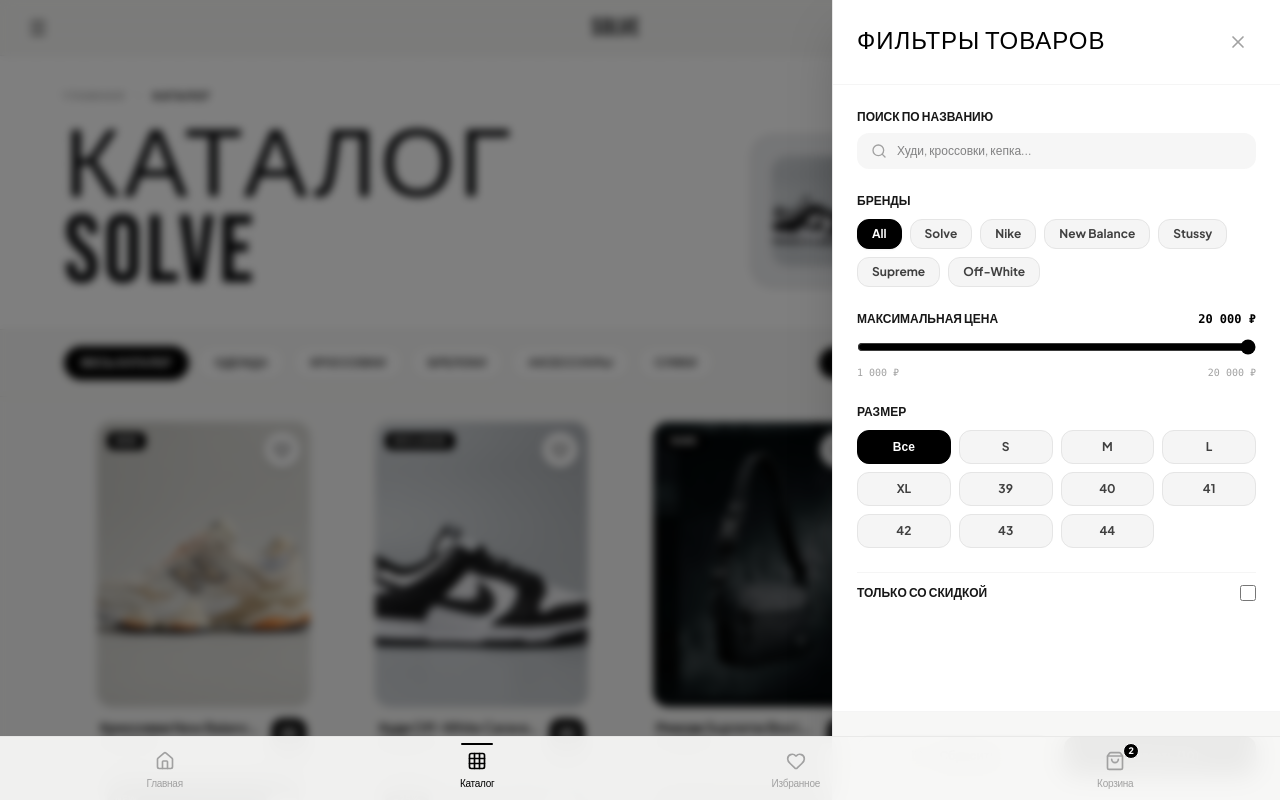
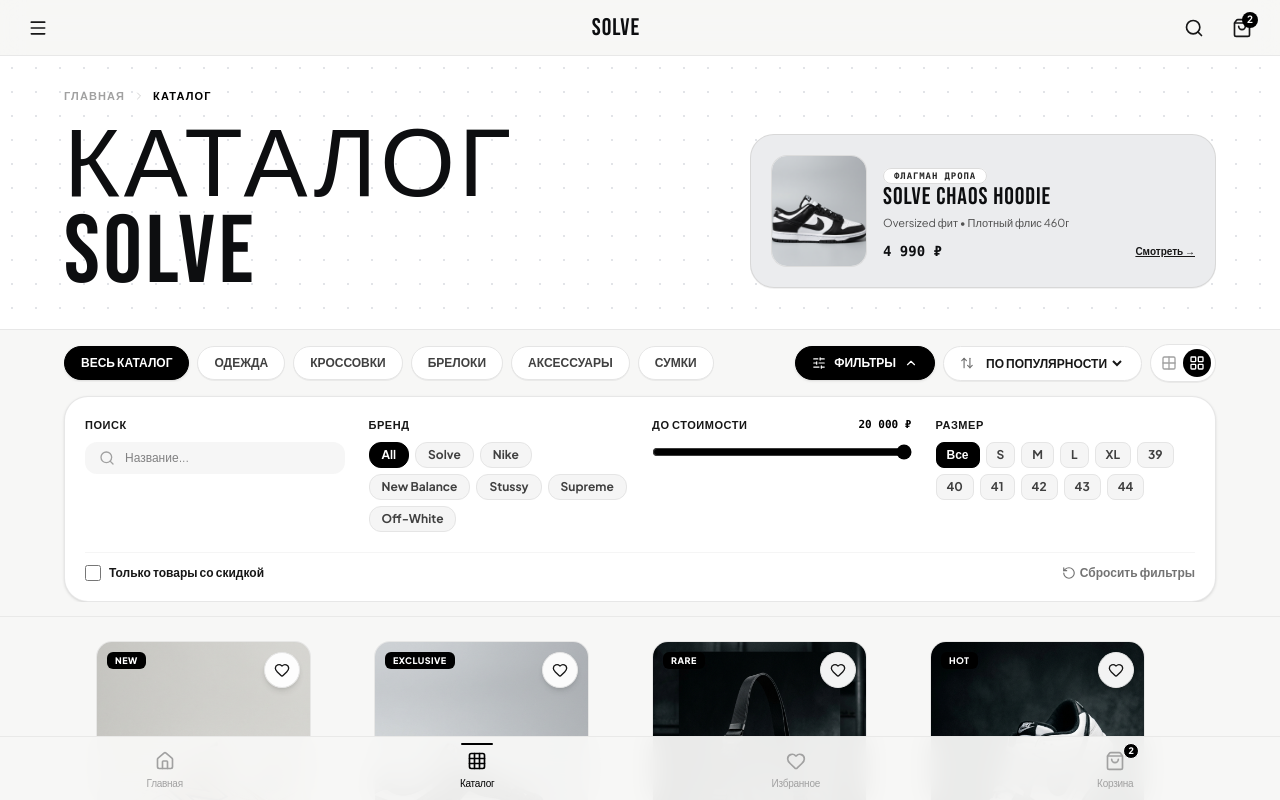
Before and after one commit to Farido01/SOLVE, a Next.js app: page /catalog in a window 1280 px wide. Both pictures are taken after a click on the button "ФИЛЬТРЫ". Shown: the top 800 px of the page. Built offline with nearby package versions, Linux system fonts and the light colour scheme.

Commit message:
Replace popup filter modal with seamless inline expandable filter bar

```diff
--- a/app/catalog/page.tsx
+++ b/app/catalog/page.tsx
@@ -3,7 +3,7 @@
 import { useState, useMemo } from 'react';
 import Link from 'next/link';
 import { motion, AnimatePresence } from 'framer-motion';
-import { SlidersHorizontal, ArrowUpDown, X, Search, RotateCcw, ChevronRight, LayoutGrid, Grid2X2, Check, Filter } from 'lucide-react';
+import { SlidersHorizontal, ArrowUpDown, X, Search, RotateCcw, ChevronRight, LayoutGrid, Grid2X2, Filter, ChevronDown } from 'lucide-react';
 import Header from '@/components/Header';
 import Footer from '@/components/Footer';
 import BottomNav from '@/components/BottomNav';
@@ -173,7 +173,7 @@
   const [onlySale, setOnlySale] = useState(false);
   const [searchQuery, setSearchQuery] = useState('');
   const [sortBy, setSortBy] = useState<'popular' | 'price-asc' | 'price-desc' | 'rating'>('popular');
-  const [isFilterDrawerOpen, setIsFilterDrawerOpen] = useState(false);
+  const [isFilterPanelOpen, setIsFilterPanelOpen] = useState(false);
   const [gridCols, setGridCols] = useState<3 | 4>(4);
 
   // Active filter count
@@ -234,7 +234,7 @@
               <span className="text-black font-extrabold">Каталог</span>
             </div>
 
-            {/* Main Header & Highlight Card */}
+            {/* Main Header & Lighter Highlight Card */}
             <div className="grid grid-cols-1 lg:grid-cols-12 gap-6 items-center pt-1">
               {/* Left Column: Pure Title Only */}
               <div className="lg:col-span-7">
@@ -279,7 +279,7 @@
           </div>
         </section>
 
-        {/* Refined Sticky Category & Controls Bar */}
+        {/* Refined Sticky Controls Bar */}
         <div className="sticky top-14 z-30 bg-[#F7F7F6]/95 backdrop-blur-md border-b border-neutral-200/80 py-3.5 px-4 md:px-8">
           <div className="max-w-6xl mx-auto flex flex-col md:flex-row items-stretch md:items-center justify-between gap-3">
             {/* Category Quick Pills */}
@@ -302,20 +302,27 @@
               })}
             </div>
 
-            {/* Controls Bar: Filter Drawer Trigger, Sort Dropdown, Grid Switcher */}
+            {/* Controls Bar: Smooth Inline Filter Toggle, Sort, Grid */}
             <div className="flex items-center gap-2 justify-between md:justify-end">
-              {/* Universal Filter Button (Desktop & Mobile) */}
+              {/* Toggle Inline Filter Panel */}
               <button
-                onClick={() => setIsFilterDrawerOpen(true)}
-                className="flex items-center gap-2 px-4 py-2 bg-black text-white rounded-full text-xs font-extrabold hover:bg-neutral-800 transition-colors shadow-2xs"
+                onClick={() => setIsFilterPanelOpen(!isFilterPanelOpen)}
+                className={`flex items-center gap-2 px-4 py-2 rounded-full text-xs font-extrabold transition-all border ${
+                  isFilterPanelOpen
+                    ? 'bg-black text-white border-black shadow-sm'
+                    : 'bg-white text-neutral-900 border-neutral-200 hover:border-neutral-400 shadow-2xs'
+                }`}
               >
                 <SlidersHorizontal className="w-3.5 h-3.5" />
                 <span>ФИЛЬТРЫ</span>
                 {activeFilterCount > 0 && (
-                  <span className="w-4 h-4 rounded-full bg-white text-black text-[10px] flex items-center justify-center font-bold">
+                  <span className={`w-4 h-4 rounded-full text-[10px] flex items-center justify-center font-bold ${
+                    isFilterPanelOpen ? 'bg-white text-black' : 'bg-black text-white'
+                  }`}>
                     {activeFilterCount}
                   </span>
                 )}
+                <ChevronDown className={`w-3.5 h-3.5 transition-transform duration-200 ${isFilterPanelOpen ? 'rotate-180' : ''}`} />
               </button>
 
               {/* Sort Selector Dropdown */}
@@ -358,9 +365,140 @@
               </div>
             </div>
           </div>
+
+          {/* Smooth Inline Expandable Filter Bar (Zero Backdrop, Realtime Filter) */}
+          <AnimatePresence>
+            {isFilterPanelOpen && (
+              <motion.div
+                initial={{ height: 0, opacity: 0 }}
+                animate={{ height: 'auto', opacity: 1 }}
+                exit={{ height: 0, opacity: 0 }}
+                transition={{ duration: 0.25, ease: 'easeInOut' }}
+                className="overflow-hidden"
+              >
+                <div className="max-w-6xl mx-auto mt-3.5 p-5 bg-white rounded-3xl border border-neutral-200/90 shadow-sm space-y-5 font-sans">
+                  <div className="grid grid-cols-1 sm:grid-cols-2 lg:grid-cols-4 gap-6">
+                    {/* Search Field */}
+                    <div className="space-y-2">
+                      <span className="text-[11px] font-extrabold uppercase tracking-wider text-neutral-900 block">Поиск</span>
+                      <div className="relative">
+                        <Search className="absolute left-3.5 top-1/2 -translate-y-1/2 w-4 h-4 text-neutral-400" />
+                        <input
+                          type="text"
+                          value={searchQuery}
+                          onChange={(e) => setSearchQuery(e.target.value)}
+                          placeholder="Название..."
+                          className="w-full pl-10 pr-8 py-2 text-xs bg-neutral-100/90 rounded-xl focus:outline-none focus:ring-2 focus:ring-black font-sans"
+                        />
+                        {searchQuery && (
+                          <button
+                            onClick={() => setSearchQuery('')}
+                            className="absolute right-3 top-1/2 -translate-y-1/2 text-neutral-400 hover:text-black"
+                          >
+                            <X className="w-3.5 h-3.5" />
+                          </button>
+                        )}
+                      </div>
+                    </div>
+
+                    {/* Brands */}
+                    <div className="space-y-2">
+                      <span className="text-[11px] font-extrabold uppercase tracking-wider text-neutral-900 block">Бренд</span>
+                      <div className="flex flex-wrap gap-1.5 max-h-24 overflow-y-auto no-scrollbar">
+                        {brandsList.map((brand) => {
+                          const isSelected = selectedBrand === brand;
+                          return (
+                            <button
+                              key={brand}
+                              onClick={() => setSelectedBrand(brand)}
+                              className={`px-3 py-1 rounded-xl text-xs font-bold transition-all border ${
+                                isSelected
+                                  ? 'bg-black text-white border-black'
+                                  : 'bg-neutral-100 text-neutral-700 hover:bg-neutral-200 border-neutral-200'
+                              }`}
+                            >
+                              {brand}
+                            </button>
+                          );
+                        })}
+                      </div>
+                    </div>
+
+                    {/* Price Slider */}
+                    <div className="space-y-2">
+                      <div className="flex items-center justify-between text-[11px]">
+                        <span className="font-extrabold uppercase tracking-wider text-neutral-900">До стоимости</span>
+                        <span className="font-extrabold text-black font-mono">{priceRange.toLocaleString('ru-RU')} ₽</span>
+                      </div>
+                      <input
+                        type="range"
+                        min={1000}
+                        max={20000}
+                        step={500}
+                        value={priceRange}
+                        onChange={(e) => setPriceRange(Number(e.target.value))}
+                        className="w-full accent-black cursor-pointer"
+                      />
+                    </div>
+
+                    {/* Size Selector */}
+                    <div className="space-y-2">
+                      <span className="text-[11px] font-extrabold uppercase tracking-wider text-neutral-900 block">Размер</span>
+                      <div className="flex flex-wrap gap-1.5">
+                        <button
+                          onClick={() => setSelectedSize('All')}
+                          className={`px-2.5 py-1 rounded-lg text-xs font-bold border transition-all ${
+                            selectedSize === 'All'
+                              ? 'bg-black text-white border-black'
+                              : 'bg-neutral-100 text-neutral-700 border-neutral-200 hover:bg-neutral-200'
+                          }`}
+                        >
+                          Все
+                        </button>
+                        {sizesList.map((sz) => (
+                          <button
+                            key={sz}
+                            onClick={() => setSelectedSize(sz)}
+                            className={`px-2.5 py-1 rounded-lg text-xs font-bold border transition-all ${
+                              selectedSize === sz
+                                ? 'bg-black text-white border-black'
+                                : 'bg-neutral-100 text-neutral-700 border-neutral-200 hover:bg-neutral-200'
+                            }`}
+                          >
+                            {sz}
+                          </button>
+                        ))}
+                      </div>
+                    </div>
+                  </div>
+
+                  {/* Options & Reset Footer */}
+                  <div className="flex items-center justify-between pt-3 border-t border-neutral-100 text-xs">
+                    <label className="flex items-center gap-2 cursor-pointer select-none">
+                      <input
+                        type="checkbox"
+                        checked={onlySale}
+                        onChange={(e) => setOnlySale(e.target.checked)}
+                        className="w-4 h-4 accent-black rounded cursor-pointer"
+                      />
+                      <span className="font-extrabold text-neutral-900">Только товары со скидкой</span>
+                    </label>
+
+                    <button
+                      onClick={resetFilters}
+                      className="flex items-center gap-1 font-bold text-neutral-500 hover:text-black transition-colors"
+                    >
+                      <RotateCcw className="w-3.5 h-3.5" />
+                      <span>Сбросить фильтры</span>
+                    </button>
+                  </div>
+                </div>
+              </motion.div>
+            )}
+          </AnimatePresence>
         </div>
 
-        {/* Content Workspace (Full Width Grid) */}
+        {/* Content Workspace */}
         <div className="max-w-6xl mx-auto px-4 md:px-8 pt-6">
           {/* Active Filter Chips */}
           {activeFilterCount > 0 && (
@@ -436,181 +574,6 @@
         </div>
       </main>
 
-      {/* Ultra-Sleek Slide-Over Filter Panel Drawer (Desktop & Mobile) */}
-      <AnimatePresence>
-        {isFilterDrawerOpen && (
-          <>
-            {/* Backdrop */}
-            <motion.div
-              initial={{ opacity: 0 }}
-              animate={{ opacity: 1 }}
-              exit={{ opacity: 0 }}
-              onClick={() => setIsFilterDrawerOpen(false)}
-              className="fixed inset-0 z-50 bg-black/50 backdrop-blur-xs"
-            />
-
-            {/* Right Slide-Over Panel */}
-            <motion.div
-              initial={{ x: '100%' }}
-              animate={{ x: 0 }}
-              exit={{ x: '100%' }}
-              transition={{ type: 'spring', damping: 28, stiffness: 280 }}
-              className="fixed top-0 right-0 bottom-0 z-50 w-full max-w-md bg-white shadow-2xl flex flex-col justify-between font-sans border-l border-neutral-200"
-            >
-              {/* Drawer Header */}
-              <div className="p-6 border-b border-neutral-100 flex items-center justify-between">
-                <div className="flex items-center gap-2">
-                  <span className="font-display text-2xl tracking-wider text-black uppercase">ФИЛЬТРЫ ТОВАРОВ</span>
-                  {activeFilterCount > 0 && (
-                    <span className="w-5 h-5 rounded-full bg-black text-white text-[10px] flex items-center justify-center font-bold font-mono">
-                      {activeFilterCount}
-                    </span>
-                  )}
-                </div>
-                <button
-                  onClick={() => setIsFilterDrawerOpen(false)}
-                  className="p-2 text-neutral-400 hover:text-black rounded-full hover:bg-neutral-100 transition-colors"
-                  aria-label="Закрыть"
-                >
-                  <X className="w-5 h-5" />
-                </button>
-              </div>
-
-              {/* Drawer Body - Scrollable Content */}
-              <div className="p-6 space-y-6 flex-1 overflow-y-auto">
-                {/* Search Input */}
-                <div className="space-y-2">
-                  <span className="text-xs font-extrabold uppercase text-neutral-900 block">Поиск по названию</span>
-                  <div className="relative">
-                    <Search className="absolute left-3.5 top-1/2 -translate-y-1/2 w-4 h-4 text-neutral-400" />
-                    <input
-                      type="text"
-                      value={searchQuery}
-                      onChange={(e) => setSearchQuery(e.target.value)}
-                      placeholder="Худи, кроссовки, кепка..."
-                      className="w-full pl-10 pr-8 py-2.5 text-xs bg-neutral-100/90 rounded-xl focus:outline-none focus:ring-2 focus:ring-black font-sans"
-                    />
-                    {searchQuery && (
-                      <button
-                        onClick={() => setSearchQuery('')}
-                        className="absolute right-3 top-1/2 -translate-y-1/2 text-neutral-400 hover:text-black"
-                      >
-                        <X className="w-3.5 h-3.5" />
-                      </button>
-                    )}
-                  </div>
-                </div>
-
-                {/* Brands Selection */}
-                <div className="space-y-2.5">
-                  <span className="text-xs font-extrabold uppercase text-neutral-900 block">Бренды</span>
-                  <div className="flex flex-wrap gap-2">
-                    {brandsList.map((brand) => {
-                      const isSelected = selectedBrand === brand;
-                      return (
-                        <button
-                          key={brand}
-                          onClick={() => setSelectedBrand(brand)}
-                          className={`px-3.5 py-1.5 rounded-xl text-xs font-bold transition-all border ${
-                            isSelected
-                              ? 'bg-black text-white border-black shadow-xs'
-                              : 'bg-neutral-100 text-neutral-700 hover:bg-neutral-200 border-neutral-200'
-                          }`}
-                        >
-                          {brand}
-                        </button>
-                      );
-                    })}
-                  </div>
-                </div>
-
-                {/* Price Range Slider */}
-                <div className="space-y-2.5">
-                  <div className="flex items-center justify-between text-xs">
-                    <span className="font-extrabold uppercase text-neutral-900">Максимальная цена</span>
-                    <span className="font-extrabold text-black font-mono">{priceRange.toLocaleString('ru-RU')} ₽</span>
-                  </div>
-                  <input
-                    type="range"
-                    min={1000}
-                    max={20000}
-                    step={500}
-                    value={priceRange}
-                    onChange={(e) => setPriceRange(Number(e.target.value))}
-                    className="w-full accent-black cursor-pointer"
-                  />
-                  <div className="flex justify-between text-[10px] font-mono text-neutral-400">
-                    <span>1 000 ₽</span>
-                    <span>20 000 ₽</span>
-                  </div>
-                </div>
-
-                {/* Size Selector */}
-                <div className="space-y-2.5">
-                  <span className="text-xs font-extrabold uppercase text-neutral-900 block">Размер</span>
-                  <div className="grid grid-cols-4 gap-2">
-                    <button
-                      onClick={() => setSelectedSize('All')}
-                      className={`py-2 rounded-xl text-xs font-bold text-center border transition-all ${
-                        selectedSize === 'All'
-                          ? 'bg-black text-white border-black'
-                          : 'bg-neutral-100 text-neutral-700 border-neutral-200 hover:bg-neutral-200'
-                      }`}
-                    >
-                      Все
-                    </button>
-                    {sizesList.map((sz) => (
-                      <button
-                        key={sz}
-                        onClick={() => setSelectedSize(sz)}
-                        className={`py-2 rounded-xl text-xs font-bold text-center border transition-all ${
-                          selectedSize === sz
-                            ? 'bg-black text-white border-black'
-                            : 'bg-neutral-100 text-neutral-700 border-neutral-200 hover:bg-neutral-200'
-                        }`}
-                      >
-                        {sz}
-                      </button>
-                    ))}
-                  </div>
-                </div>
-
-                {/* Discount Switch */}
-                <div className="pt-3 border-t border-neutral-100">
-                  <label className="flex items-center justify-between cursor-pointer select-none">
-                    <span className="text-xs font-extrabold uppercase text-neutral-900">Только со скидкой</span>
-                    <input
-                      type="checkbox"
-                      checked={onlySale}
-                      onChange={(e) => setOnlySale(e.target.checked)}
-                      className="w-4 h-4 accent-black rounded cursor-pointer"
-                    />
-                  </label>
-                </div>
-              </div>
-
-              {/* Drawer Footer Actions */}
-              <div className="p-6 border-t border-neutral-100 bg-[#F7F7F6] flex items-center gap-3">
-                <Button
-                  variant="outline"
-                  onClick={resetFilters}
-                  className="flex-1 py-3 text-xs font-bold rounded-xl border-neutral-300"
-                >
-                  <RotateCcw className="w-3.5 h-3.5 mr-1.5" />
-                  Сбросить
-                </Button>
-                <Button
-                  onClick={() => setIsFilterDrawerOpen(false)}
-                  className="flex-1 py-3 bg-black text-white text-xs font-bold rounded-xl shadow-md hover:bg-neutral-800"
-                >
-                  Показать ({filteredProducts.length})
-                </Button>
-              </div>
-            </motion.div>
-          </>
-        )}
-      </AnimatePresence>
-
       <Footer />
       <BottomNav />
     </div>
```
